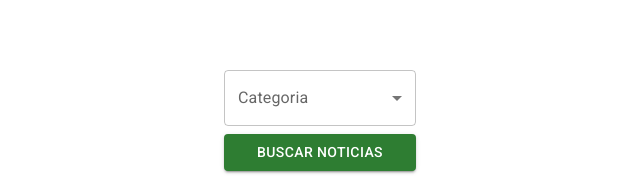
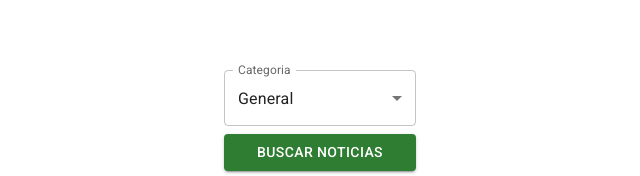
Before and after one commit to JerlibGnzlz/Noticias-React, a React (Vite) app: page / in a window 1280 px wide. Shown: the part 146-322 px from the top of the page, without its empty margins (320-960 px from the left). Built offline with nearby package versions, Linux system fonts and the light colour scheme.

Commit message:
creando el state y pasarlos a context

```diff
--- a/src/components/Formulario.jsx
+++ b/src/components/Formulario.jsx
@@ -1,5 +1,8 @@
 
-import { FormControl, InputLabel, Select, MenuItem, Button, Box } from "@mui/material"
+import { FormControl, InputLabel, Select, MenuItem, Button } from "@mui/material"
+import useNoticias from "../hooks/useNoticias"
+
+
 
 
 
@@ -15,11 +18,18 @@ const CATEGORIAS = [
 
 
 export const Formulario = () => {
+
+    const { categoria, handleChanceCategoria } = useNoticias()
+
     return (
-        <form>
+        <form >
             <FormControl fullWidth>
                 <InputLabel>Categoria</InputLabel>
-                <Select label="Categoria">
+                <Select
+                    label="Categoria"
+                    onChange={handleChanceCategoria}
+                    value={categoria}
+                >
 
                     {CATEGORIAS.map(categoria => (
                         <MenuItem
--- a/src/context/NoticiasProvider.jsx
+++ b/src/context/NoticiasProvider.jsx
@@ -1,14 +1,25 @@
+/* eslint-disable react/prop-types */
 import { createContext, useEffect, useState } from 'react'
 
 export const NoticiasContext = createContext()
 
 export const NoticiasProvider = ({ children }) => {
-    const saludo = "hola"
+
+    const [categoria, setCategoria] = useState("general")
+
+
+
+    const handleChanceCategoria = (e) => {
+        e.preventDefault()
+        setCategoria(e.target.value)
+
+    }
 
     return (
         <NoticiasContext.Provider value={
             {
-                saludo
+                categoria,
+                handleChanceCategoria
             }
         }>
 
--- a/src/hooks/useNoticias.jsx
+++ b/src/hooks/useNoticias.jsx
@@ -2,8 +2,10 @@ import { useContext } from 'react'
 import { NoticiasContext } from '../context/NoticiasProvider'
 
 
-export const useNoticias = () => {
+const useNoticias = () => {
     return (
         useContext(NoticiasContext)
     )
 }
+
+export default useNoticias
```
